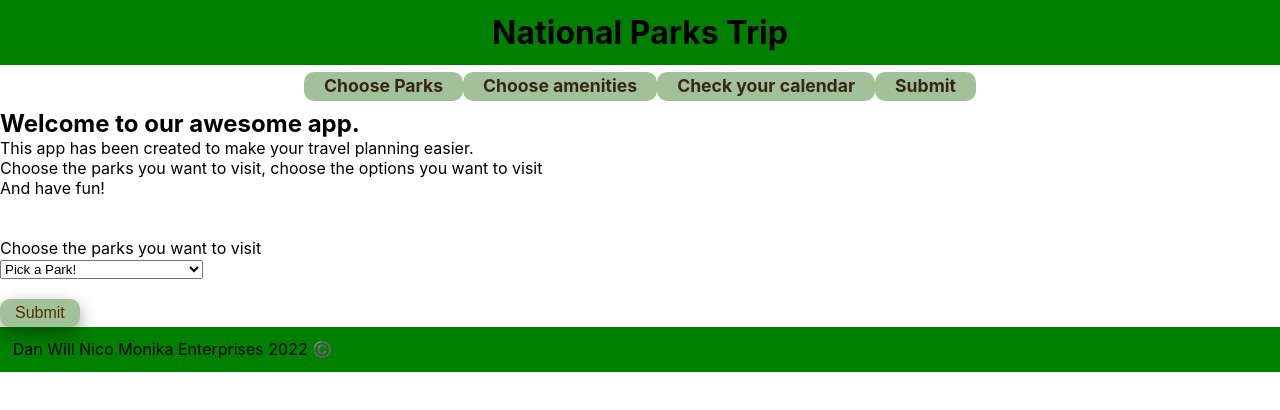
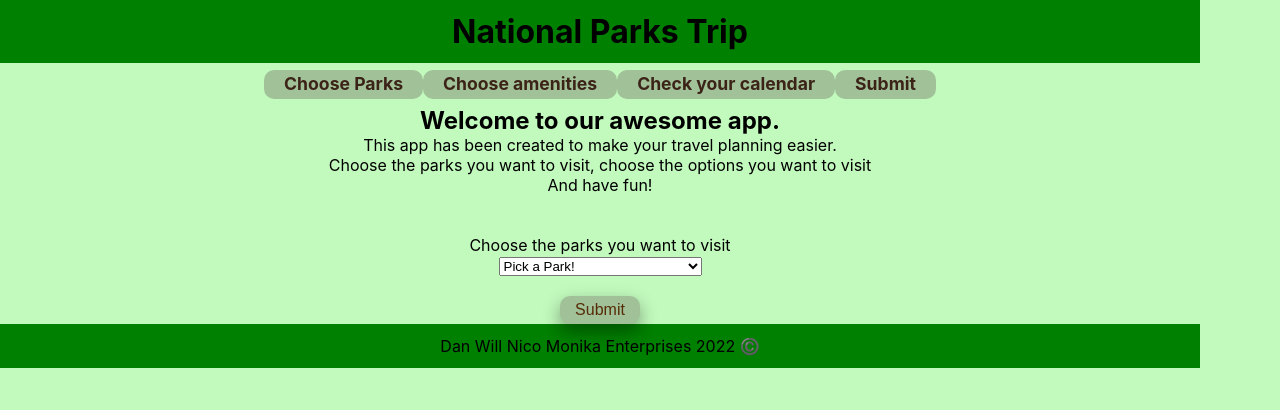
Before and after one commit to wflambeth/nps_trip_planner, a React (Create React App) app in the folder UI/parkplanner/: page / in a window 1280 px wide. Shown: the top 410 px of the page. Built offline with nearby package versions, Linux system fonts and the light colour scheme.

Commit message:
css added

```diff
--- a/UI/parkplanner/src/index.css
+++ b/UI/parkplanner/src/index.css
@@ -1,13 +1,17 @@
 body {
   margin: 0;
-  font-family: -apple-system, BlinkMacSystemFont, 'Segoe UI', 'Roboto', 'Oxygen',
-    'Ubuntu', 'Cantarell', 'Fira Sans', 'Droid Sans', 'Helvetica Neue',
+  width: 1200px;
+  text-align: center;
+  font-family: -apple-system, BlinkMacSystemFont, "Segoe UI", "Roboto", "Oxygen",
+    "Ubuntu", "Cantarell", "Fira Sans", "Droid Sans", "Helvetica Neue",
     sans-serif;
   -webkit-font-smoothing: antialiased;
   -moz-osx-font-smoothing: grayscale;
+  background-color: #c2fabd;
+  background-image: "UI/parkplanner/images/body-trees.png";
 }
 
 code {
-  font-family: source-code-pro, Menlo, Monaco, Consolas, 'Courier New',
+  font-family: source-code-pro, Menlo, Monaco, Consolas, "Courier New",
     monospace;
 }
```
Also changed, not shown: UI/parkplanner/src/footer-styles.css (added), UI/parkplanner/src/header-styles.css (added), 1 other file (tests, documents, lock files or other folders).
